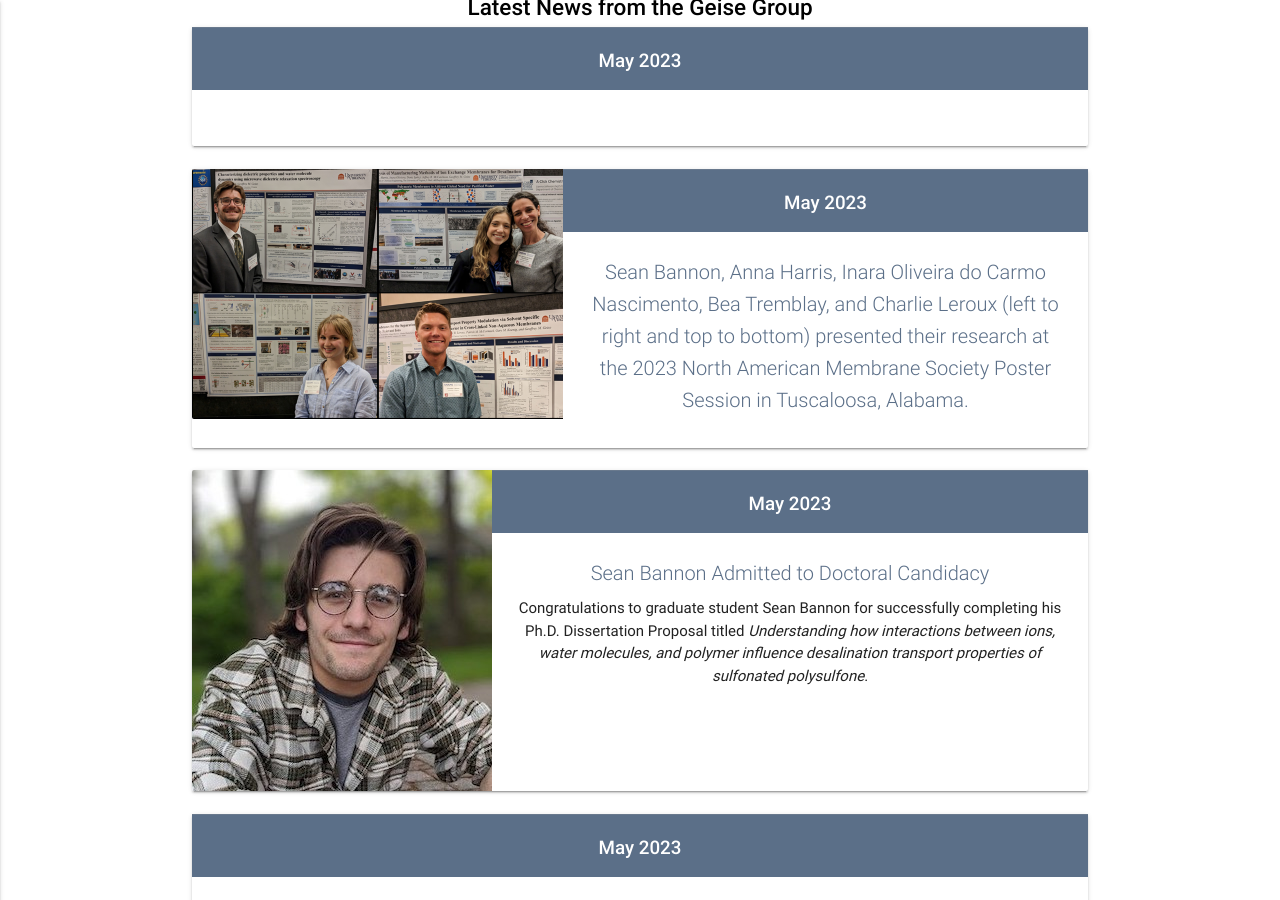
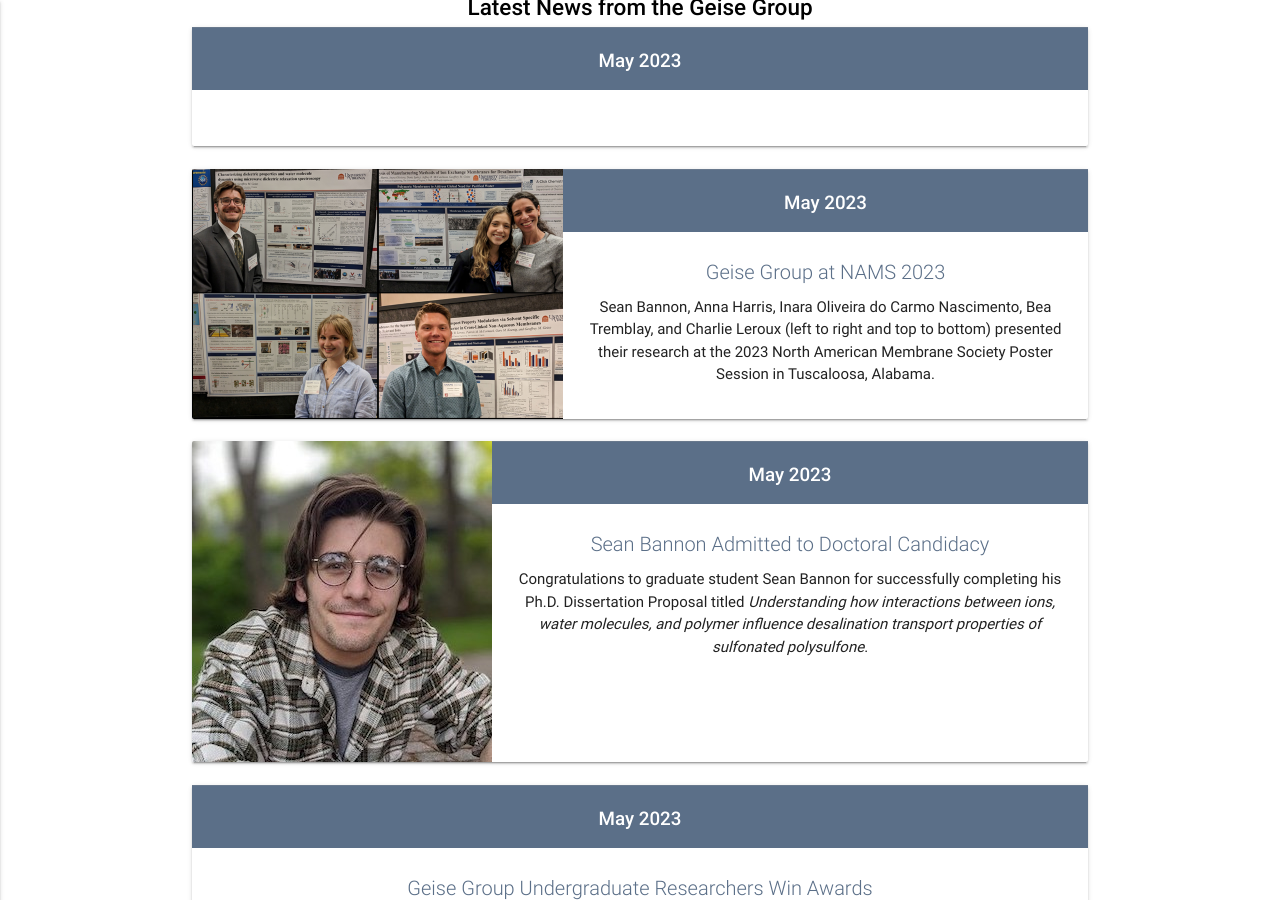
Before and after one commit to geisegroup/geisegroup.github.io, a Jekyll site: the page built from index.md, in a window 1280 px wide and 900 px high, scrolled down 2326 px. Built offline with Jekyll 4.4.1, drawn with Linux system fonts in a browser that asks for light colours; nearby versions of some CDN libraries.

Commit message:
Update 23_nams_poster.html

```diff
--- a/_newsItems/23_nams_poster.html
+++ b/_newsItems/23_nams_poster.html
@@ -1,6 +1,7 @@
 ---
 date: 2023-5-15
 year: 2023
-title: Sean Bannon, Anna Harris, Inara Oliveira do Carmo Nascimento, Bea Tremblay, and Charlie Leroux (left to right and top to bottom) presented their research at the 2023 North American Membrane Society Poster Session in Tuscaloosa, Alabama.
+title: Geise Group at NAMS 2023
+text: Sean Bannon, Anna Harris, Inara Oliveira do Carmo Nascimento, Bea Tremblay, and Charlie Leroux (left to right and top to bottom) presented their research at the 2023 North American Membrane Society Poster Session in Tuscaloosa, Alabama.
 image: GeiseGroup_NAMS.png
 ---
```
